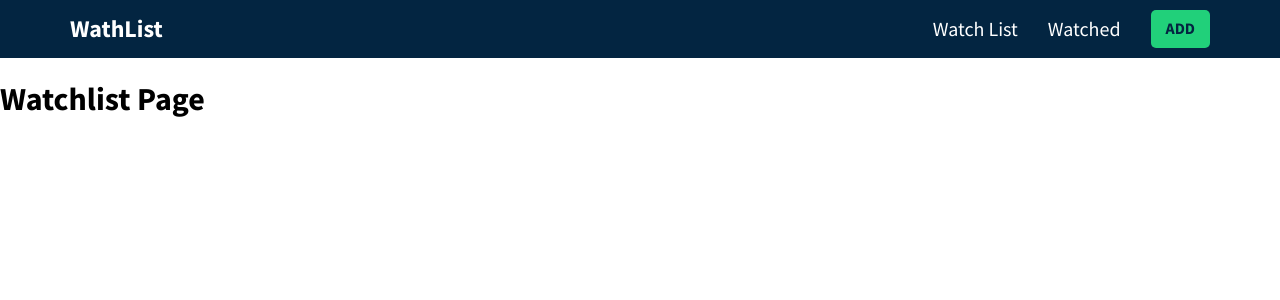
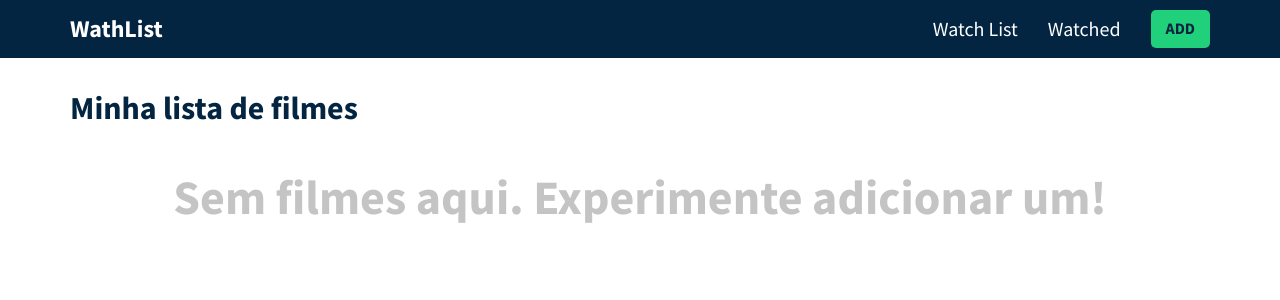
Before and after one commit to xterikatx/watchlist-tmdb, a React (Create React App) app: page / in a window 1280 px wide. Shown: the top 300 px of the page. Built offline with nearby package versions, Linux system fonts and the light colour scheme.

Commit message:
Add watchlist components with movies

```diff
--- /dev/null
+++ b/src/components/MovieCard.js
@@ -0,0 +1,17 @@
+import { MovieControls } from "./MovieControls"
+
+export const MovieCard = ({ movie, type }) => {
+    return (
+        <div className="movie-card">
+            <div className="overlay">
+
+            </div>
+            {movie.poster_path ? (
+                <img src={`https://image.tmdb.org/t/p/w200${movie.poster_path}`} alt={`${movie.title} Poster`} />
+            ) : (
+                <div className="filler-poster" />
+            )}
+            <MovieControls type={type} movie={movie} />
+        </div>
+    )
+}
--- /dev/null
+++ b/src/components/MovieControls.js
@@ -0,0 +1,18 @@
+
+export const MovieControls = ({ movie, type }) => {
+    return (
+        <div className="inner-card-controls">
+            {type === 'watchlist' && (
+                <>
+                    <button className="ctrl-btn">
+                        <i className="fa-fw far fa-eye"></i>
+                    </button>
+
+                    <button className="ctrl-btn">
+                        <i className="fa-fw fa fa-times"></i>
+                    </button>
+                </>
+            )}
+        </div>
+    )
+}
--- a/src/components/Watchlist.js
+++ b/src/components/Watchlist.js
@@ -1,5 +1,25 @@
-export const Watchlist = () => (
-  <div>
-    <h1>Watchlist Page</h1>
-  </div>
-);
+import { useContext } from "react";
+import { GlobalContext } from "../context/GlobalState";
+import { MovieCard } from "./MovieCard";
+
+export const Watchlist = () => {
+  const { watchlist } = useContext(GlobalContext)
+
+  return (
+    <div className="movie-page">
+      <div className="container">
+        <div className="header">
+          <h1 className="heading">Minha lista de filmes</h1>
+        </div>
+        {watchlist.length > 0 ? (
+          <div className="movie-grid">
+            {watchlist.map(movie => (
+              <MovieCard movie={movie} type="watchlist" />
+            ))}
+          </div>
+        ): <h2 className="no-movies">Sem filmes aqui. Experimente adicionar um! </h2>}
+
+      </div>
+    </div>
+  )
+};
--- a/src/context/GlobalState.js
+++ b/src/context/GlobalState.js
@@ -3,8 +3,8 @@ import AppReducer from "./AppReducer";
 
 // initial state
 const initialState = {
-    watchlist: [],
-    watched: [],
+    watchlist: localStorage.getItem('watchlist') ? JSON.parse(localStorage.getItem('watchlist')) : [],
+    watched: localStorage.getItem('watched') ? JSON.parse(localStorage.getItem('watched')) : [],
 }
 
 // creating context
@@ -16,6 +16,7 @@ export const GlobalProvider = props => {
 
     useEffect(() => {
         localStorage.setItem('watchlist', JSON.stringify(state.watchlist))
+        localStorage.setItem('watched', JSON.stringify(state.watched))
     }, [state])
 
     // actions
```
